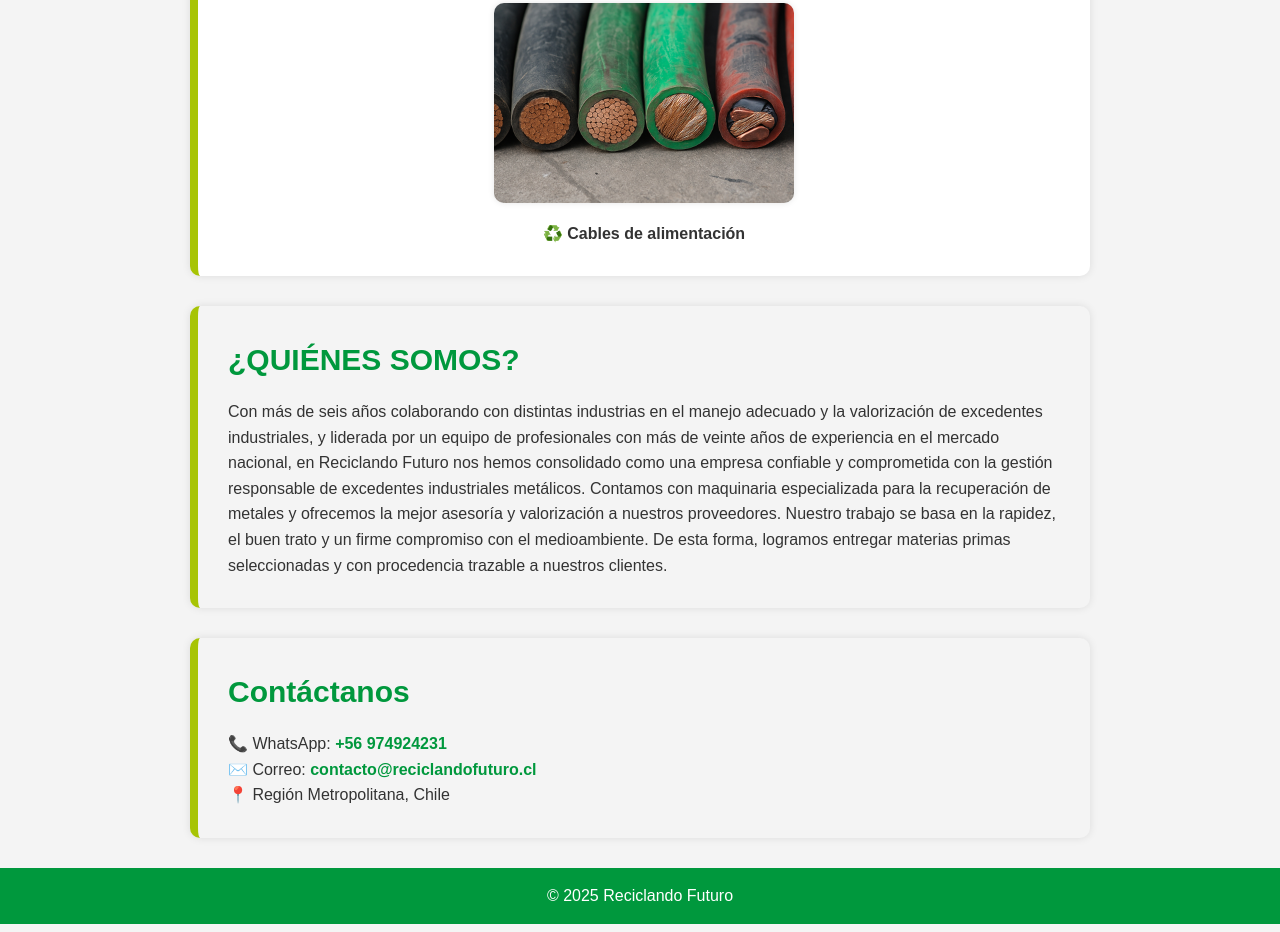
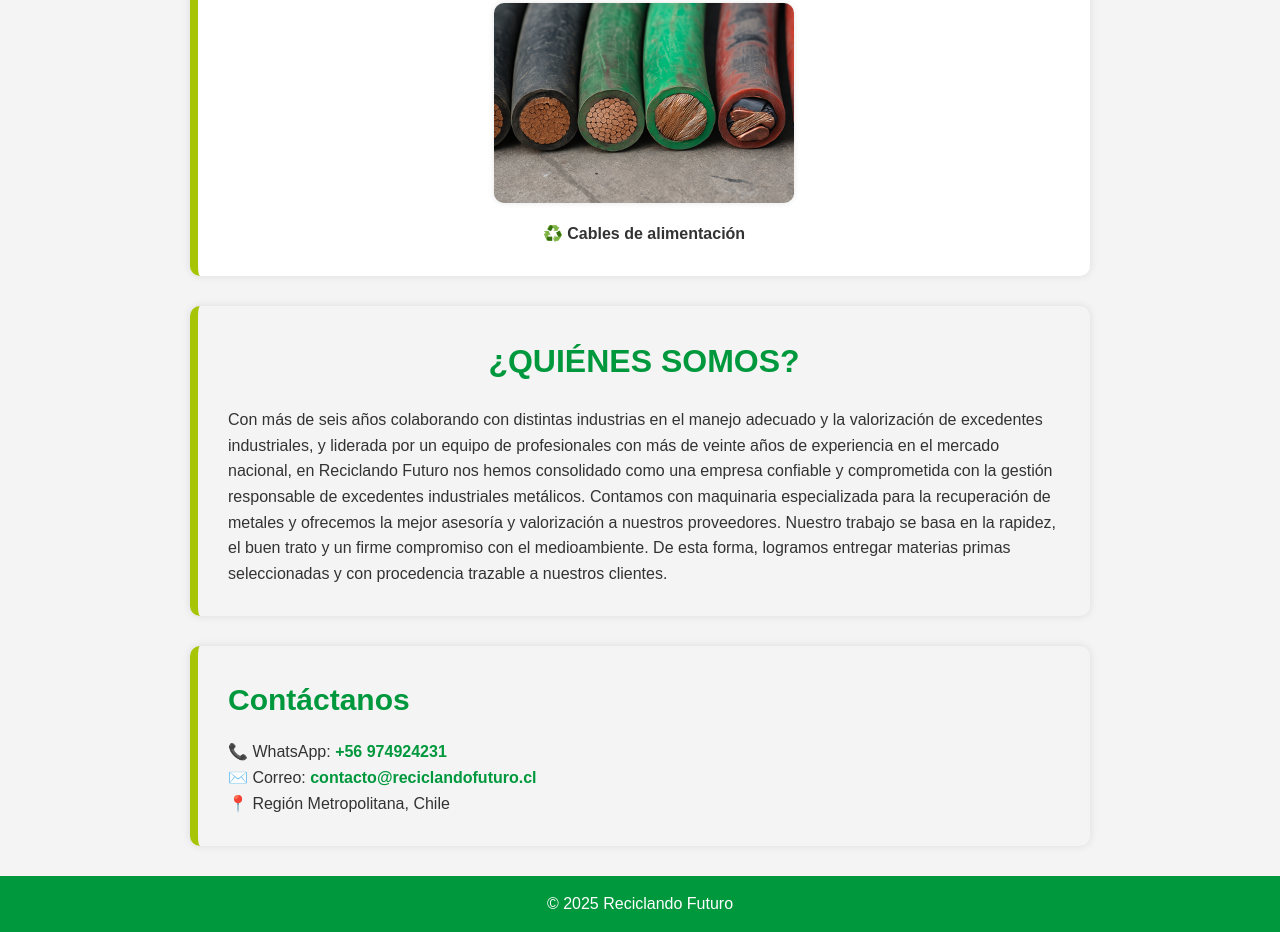
Before and after one commit to katherinecuestas/reciclando-futuro, a plain HTML site: page index.html in a window 1280 px wide. Shown: the part 2191-3123 px from the top of the page. Drawn offline with Linux system fonts and the light colour scheme.

Commit message:
quienes somos_styles.css

```diff
--- a/styles.css
+++ b/styles.css
@@ -338,6 +338,14 @@ color: #fbe22f; /* amarillo de la paleta */
   font-weight: 600;
   color: #333;
 }
+#nosotros h2 {
+  text-align: center;
+  font-size: 32px;       /* Tamaño ajustado */
+  margin-bottom: 20px;   /* Espaciado debajo del título */
+  font-weight: 900;      /* Negrita fuerte */
+  color: var(--verde-profundo); /* Mantener el color institucional */
+}
+
 
 .whatsapp-float {
   position: fixed;
```
